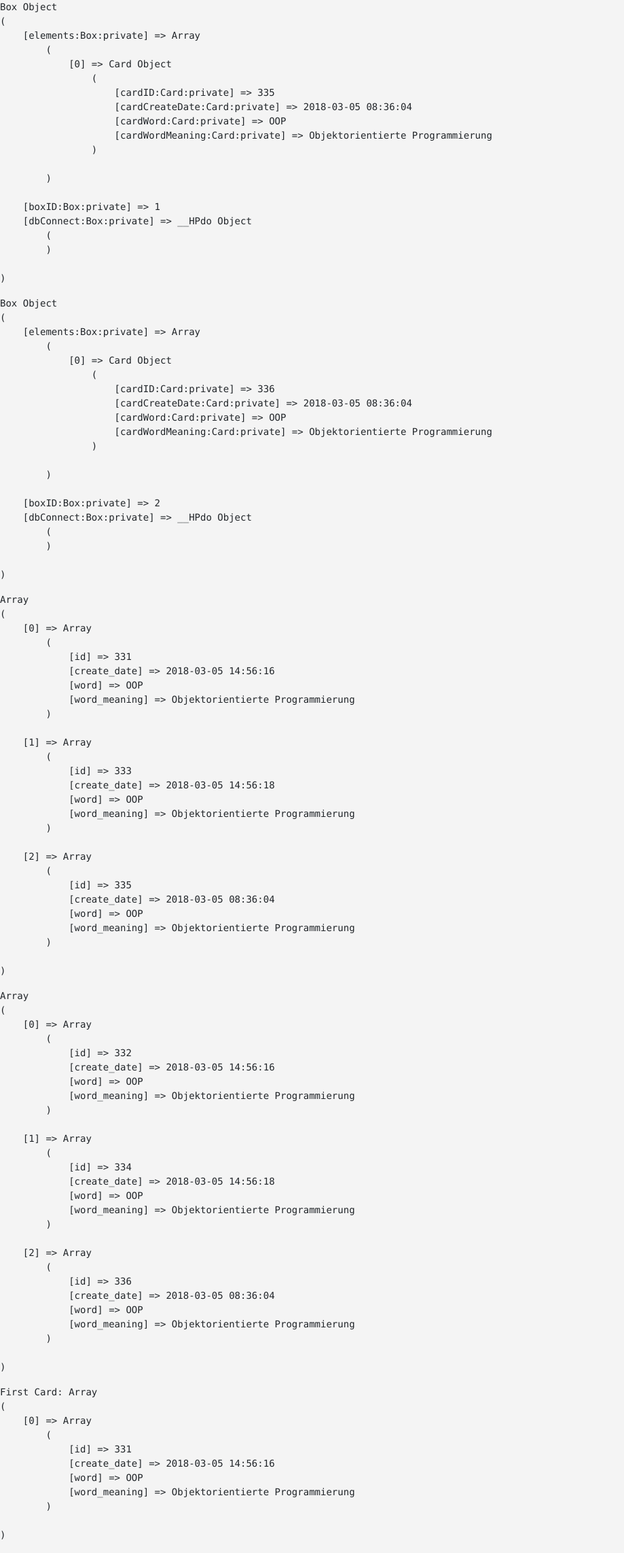
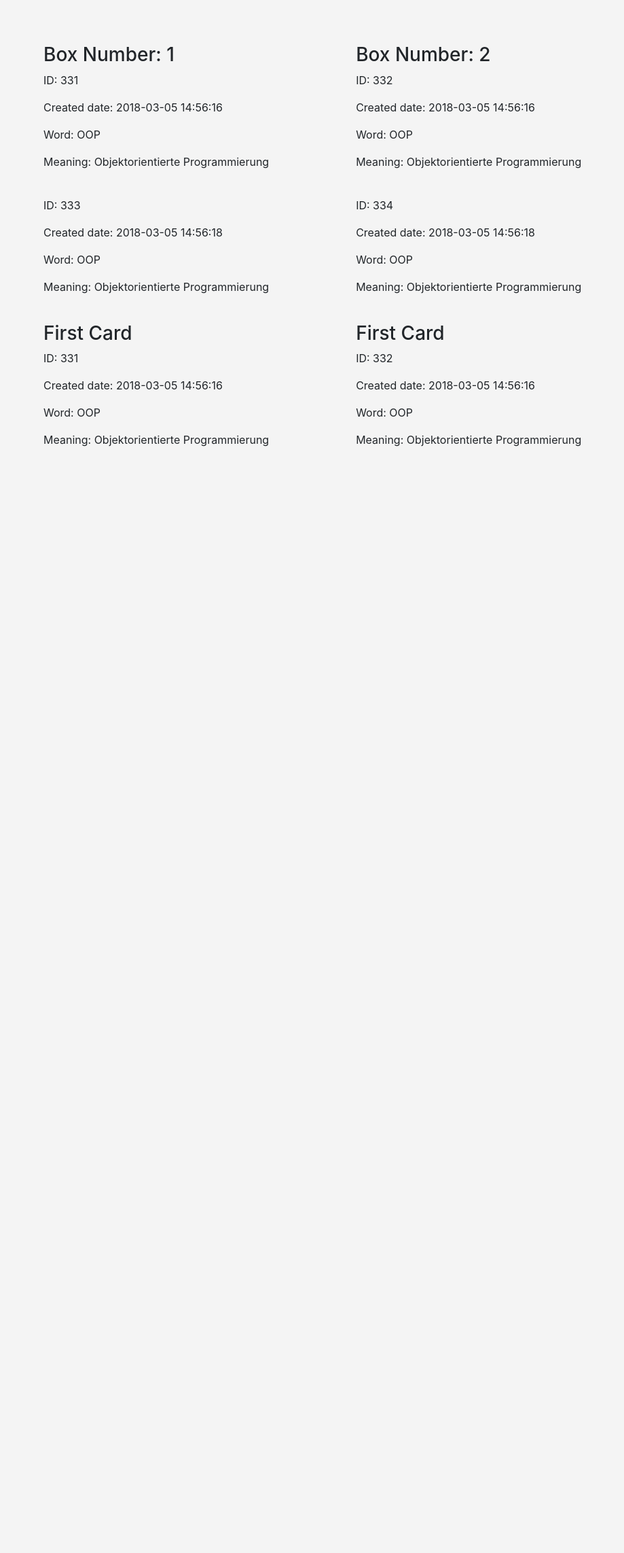
Before and after one commit to ginansayedali/lernkartei, a PHP site: page / in a window 1280 px wide. Shown: the whole page at 68% size, without its empty margins (0-919 px from the left). After the commit the page ends 657 px from the top, so only its background shows below. Run offline with PHP 8.4, Linux system fonts and the light colour scheme; data comes from the database, SQL or seed files in the repository.

Commit message:
Feierabend 05.02

```diff
--- a/include/classes/Box.php
+++ b/include/classes/Box.php
@@ -88,6 +88,10 @@
 
   }
 
+  public function getBoxID(){
+    return $this->boxID;
+  }
+
   public function get($id){
     foreach($this->elements as $key => $card ){
       if ($card->getID() == $id){
@@ -97,11 +101,9 @@
   }
 
   public function getCards(){
-
     $stmt = $this->dbConnect->query(" SELECT id, create_date, word, word_meaning FROM cards
       JOIN box_has_card ON cards.id = box_has_card.card WHERE box_has_card.box=" . $this->boxID );
     $fetchResult = $stmt->fetchall(PDO::FETCH_ASSOC);
-
     return $fetchResult;
   }
 }
--- a/include/classes/GamePlayer.php
+++ b/include/classes/GamePlayer.php
@@ -1,5 +1,4 @@
 <?php
-
 
   class GamePlayer {
 
@@ -26,16 +25,14 @@
         $stmt = $this->dbConnect->prepare(" INSERT INTO box(box_id) VALUES (" .$i. ") ");
         $stmt->execute();
       }
-
     }
 
     public function createBox(){
-
       // for ($i  = 1; $i <= $this->numberOfBoxes; $i++){
       //   $box = "box{$i}";
-      //
+      //   $$box = new Box($i,$this->dbConnect);
+      //   return $$box;
       // }
-      // return $$box = new Box($i,$this->dbConnect);
     }
 
     public function getNumberOfBoxes(){
@@ -51,7 +48,8 @@
     }
 
     public function removeBox($box){
-
+      if ($this->numberOfBoxes != 0);
+      $this->numberOfBoxes = $this->numberOfBoxes -1;
       $stmt = $this->dbConnect->prepare(" DELETE FROM box WHERE box_id=" . $box);
       $stmt->execute();
 
@@ -63,4 +61,12 @@
       $stmt->execute();
     }
 
+    // public function moveCardToNextBox($card,$boxID){
+    //
+    // }
+    //
+    // public function moveCardToFirstBox($card){
+    //
+    // }
+
   }
--- a/index.php
+++ b/index.php
@@ -16,92 +16,113 @@
 	    ini_set('error_reporting', E_ALL);
 	    error_reporting(E_ALL);
 
+      // Test Player Class
       // echo strftime("%F %T");
-
+      //
       // $player = new GamePlayer($dbConnect);
       // $player->setPlayerName("Ginan");
       // $player->deleteAllBoxes();
       // $player->setNumberOfBoxes(5);
-      // //$player->addBox();
-      // //$player->removeBox(7);
+      // echo '<pre>';
+      // echo print_r($player->createBox());
+      // echo '</pre>';
       //
-      // //
+      // echo print_r($box1->getBoxID());
+      //
+      // $player->addBox();
+      // $player->removeBox(7);
+      //
       // for ($i  = 1; $i <= $player->getNumberOfBoxes(); $i++){
       //   $box = "box{$i}";
       //   $$box = new Box($i,$dbConnect);
       // }
-      //
       //
       // $card = new Card();
 	    // $card->setWord('OOP');
 	    // $card->setWordMeaning('Objektorientierte Programmierung');
       // $box1->add($card);
       // $box1->save();
-
-
-      //$box1->remove($card->getID());
-
+      //
+      // $box1->remove($card->getID());
+      //
       // $card = new Card();
 	    // $card->setWord('OOP');
 	    // $card->setWordMeaning('Objektorientierte Programmierung');
       // $box2->add($card);
       // $box2->save();
-
+      //
       // $compartment3->add($card);
       // $compartment3->save();
-      //$compartment->remove($card->getID());
-      //unset($compartment);
-
-
+      // $compartment->remove($card->getID());
+      // unset($compartment);
+      //
       $compartment1 = new Box(1,$dbConnect);
       $compartment2 = new Box(2,$dbConnect);
-      $compartment3 = new Box(3,$dbConnect);
-      $compartment4 = new Box(4,$dbConnect);
-      $compartment5 = new Box(5,$dbConnect);
-
-      $card = new Card();
-	    $card->setWord('OOP');
-	    $card->setWordMeaning('Objektorientierte Programmierung');
-      $compartment1->add($card);
-      $compartment1->save();
+      //
+      // $card = new Card();
+	    // $card->setWord('OOP');
+	    // $card->setWordMeaning('Objektorientierte Programmierung');
+      // $compartment1->add($card);
+      // $compartment1->save();
       // $compartment1->remove(311);
-
-      $card = new Card();
-	    $card->setWord('OOP');
-	    $card->setWordMeaning('Objektorientierte Programmierung');
-      $compartment2->add($card);
-      $compartment2->save();
-
-
-      // $compartment3->add($card);
-      // $compartment3->save();
-      //$compartment->remove($card->getID());
-      //unset($compartment);
-
-	    echo '<pre>';
-      echo print_r($compartment1, 1);
-      echo '</pre>';
-
-      echo '<pre>';
-      echo print_r($compartment2, 1);
-      echo '</pre>';
+      //
+      // $card = new Card();
+	    // $card->setWord('OOP');
+	    // $card->setWordMeaning('Objektorientierte Programmierung');
+      // $compartment2->add($card);
+      // $compartment2->save();
+      //
+	    // echo '<pre>';
+      // echo print_r($compartment1, 1);
+      // echo '</pre>';
       //
       // echo '<pre>';
-      // echo print_r($compartment3, 1);
+      // echo print_r($compartment2, 1);
       // echo '</pre>';
+      //
+      echo '<div style="float: left; margin: 5%;">';
+      echo '<h3> Box Number: ' . $compartment1->getBoxID() . '</h3>';
+      foreach ($compartment1->getCards() as $value) {
+        echo  "<p>ID: " . $value['id'] . "</p>";
+        echo  "<p>Created date: " . $value['create_date'] . "</p>";
+        echo  "<p>Word: " . $value['word'] . "</p>";
+        echo  "<p>Meaning: " . $value['word_meaning'] . "</p> <br>";
+      }
 
+      echo '<h3> First Card </h3>';
+      foreach ($compartment1->getFirstCard() as $value) {
+        echo  "<p>ID: " . $value['id'] . "</p>";
+        echo  "<p>Created date: " . $value['create_date'] . "</p>";
+        echo  "<p>Word: " . $value['word'] . "</p>";
+        echo  "<p>Meaning: " . $value['word_meaning'] . "</p> <br>";
+      }
+      echo '</div>';
 
-      echo '<pre>';
-      echo print_r($compartment1->getCards(),1);
-      echo '</pre>';
+      echo '<div style="float: left; margin: 5%;">';
+      echo '<h3> Box Number: ' . $compartment2->getBoxID() . '</h3>';
+      foreach ($compartment2->getCards() as $value) {
+        echo  "<p>ID: " . $value['id'] . "</p>";
+        echo  "<p>Created date: " . $value['create_date'] . "</p>";
+        echo  "<p>Word: " . $value['word'] . "</p>";
+        echo  "<p>Meaning: " . $value['word_meaning'] . "</p> <br>";
+      }
 
-      echo '<pre>';
-      echo print_r($compartment2->getCards(),1);
-      echo '</pre>';
+      echo '<h3> First Card </h3>';
+      foreach ($compartment2->getFirstCard() as $value) {
+        echo  "<p>ID: " . $value['id'] . "</p>";
+        echo  "<p>Created date: " . $value['create_date'] . "</p>";
+        echo  "<p>Word: " . $value['word'] . "</p>";
+        echo  "<p>Meaning: " . $value['word_meaning'] . "</p> <br>";
+      }
+      echo '</div>';
 
-      echo '<pre>';
-      echo 'First Card: ' . print_r($compartment1->getFirstCard(),1);
-      echo '</pre>';
+      // echo '<pre>';
+      // echo print_r($compartment1->getCards(),1);
+      // echo '</pre>';
+      //
+      // echo '<pre>';
+      // echo print_r($compartment2->getCards(),1);
+      // echo '</pre>';
 
     ?>
     <script src="<?php echo $js ?>jquery-3.3.1.min.js"></script>
```
